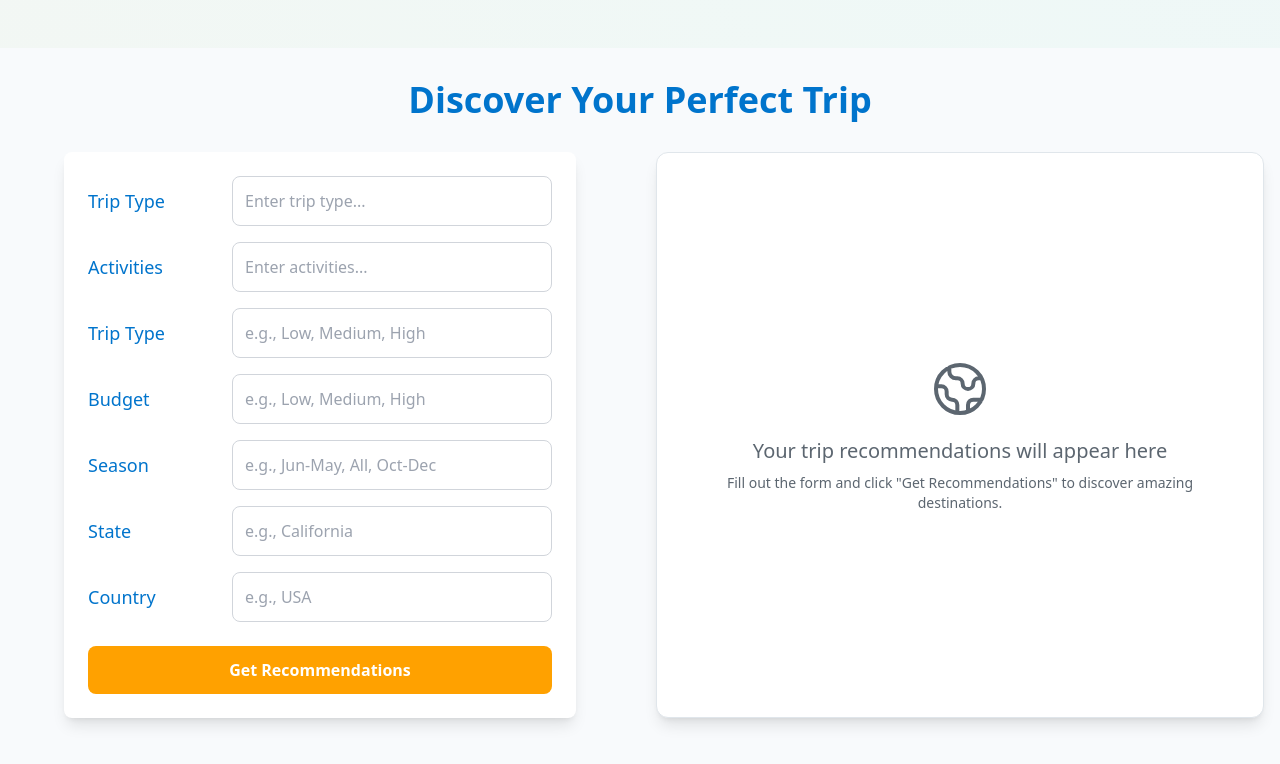
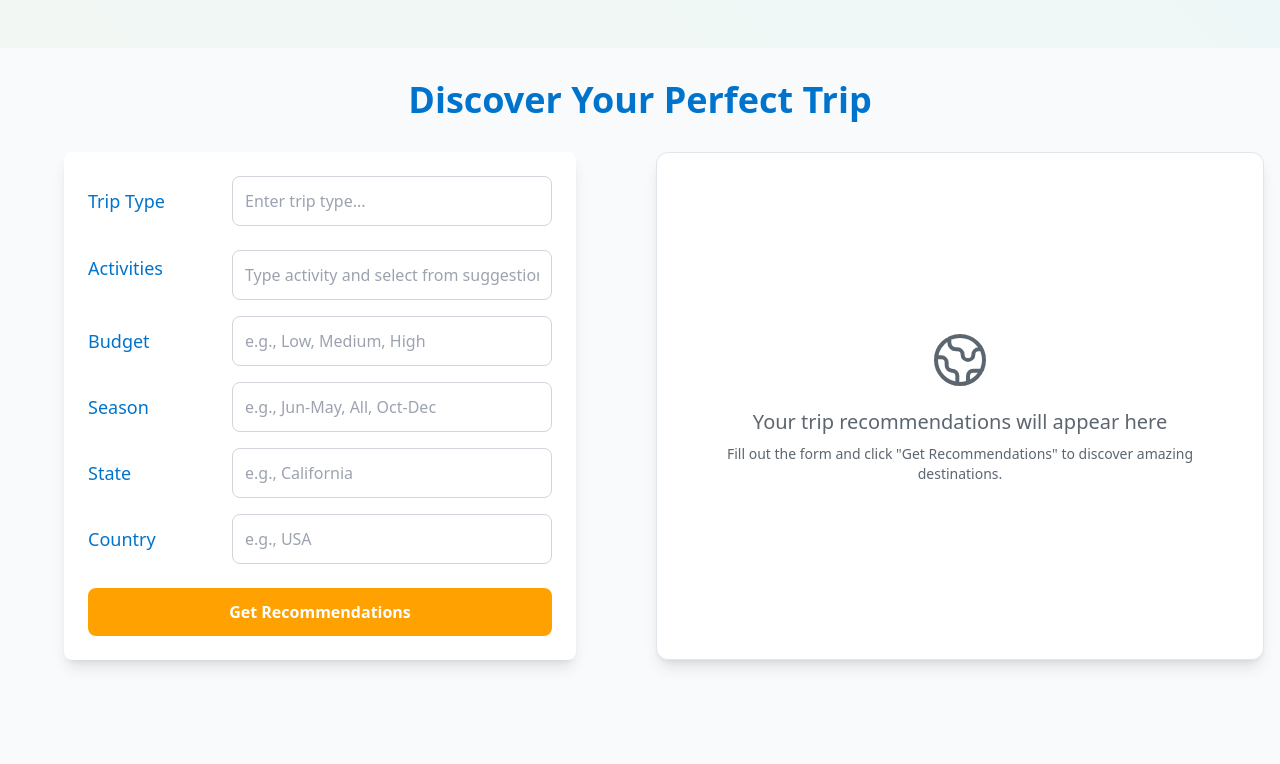
Before and after one commit to Prithwi32/TripNext, a Next.js app in the folder frontend/: page /user/trip-recommend in a window 1280 px wide. Shown: the top 764 px of the page. Built offline with nearby package versions, Linux system fonts and the light colour scheme.

Commit message:
trip recommend form fix

```diff
--- a/frontend/src/app/user/trip-recommend/components/TripRecommendationForm.tsx
+++ b/frontend/src/app/user/trip-recommend/components/TripRecommendationForm.tsx
@@ -20,7 +20,7 @@ interface FormData {
   trip_type: string;
   budget: string;
   season: string;
-  activities: string;
+  activities: string[];
   state: string;
   country: string;
 }
@@ -34,7 +34,7 @@ export default function TripRecommendation() {
     trip_type: "",
     budget: "",
     season: "",
-    activities: "",
+    activities: [],
     state: "",
     country: "",
   });
@@ -58,15 +58,18 @@ export default function TripRecommendation() {
 
   const [imageCache, setImageCache] = useState<Record<string, string>>({});
   const [imageErrors, setImageErrors] = useState<Record<string, boolean>>({});
+  const [activityInput, setActivityInput] = useState("");
 
   const handleChange = (e: React.ChangeEvent<HTMLInputElement>) => {
     const { name, value } = e.target;
+
+    // For all fields except activities
     setFormData((prev) => ({
       ...prev,
       [name]: value,
     }));
 
-    // Handle suggestions
+    // Handle suggestions for trip_type
     if (name === "trip_type") {
       const tripTypeSuggestions = TRIP_TYPES.filter((type) =>
         type.toLowerCase().includes(value.toLowerCase())
@@ -79,46 +82,52 @@ export default function TripRecommendation() {
         ...prev,
         trip_type: true,
       }));
-    } else if (name === "activities") {
-      const activitySuggestions = ACTIVITIES.filter((activity) =>
-        activity.toLowerCase().includes(value.toLowerCase())
+    }
+  };
+
+  const handleActivityInputChange = (
+    e: React.ChangeEvent<HTMLInputElement>
+  ) => {
+    const value = e.target.value;
+    setActivityInput(value);
+
+    if (value) {
+      const activitySuggestions = ACTIVITIES.filter(
+        (activity) =>
+          activity.toLowerCase().includes(value.toLowerCase()) &&
+          !formData.activities.includes(activity)
       );
-      setSuggestions((prev) => ({
-        ...prev,
-        activities: activitySuggestions,
-      }));
-      setShowSuggestions((prev) => ({
-        ...prev,
-        activities: true,
-      }));
+      setSuggestions((prev) => ({ ...prev, activities: activitySuggestions }));
+      setShowSuggestions((prev) => ({ ...prev, activities: true }));
+    } else {
+      setShowSuggestions((prev) => ({ ...prev, activities: false }));
     }
   };
 
   const handleSuggestionClick = (field: string, value: string) => {
     if (field === "activities") {
-      const currentActivities = formData.activities
-        .split(",")
-        .map((a) => a.trim())
-        .filter((a) => a);
-
-      if (!currentActivities.includes(value)) {
-        const newActivities = [...currentActivities, value].join(", ");
+      if (!formData.activities.includes(value)) {
         setFormData((prev) => ({
           ...prev,
-          activities: newActivities,
+          activities: [...prev.activities, value],
         }));
+        setActivityInput("");
       }
+      setShowSuggestions((prev) => ({
+        ...prev,
+        activities: false,
+      }));
     } else {
       // For other fields, replace the value
       setFormData((prev) => ({
         ...prev,
         [field]: value,
       }));
-    }
       setShowSuggestions((prev) => ({
         ...prev,
         [field]: false,
       }));
+    }
   };
 
   useEffect(() => {
@@ -215,19 +224,6 @@ export default function TripRecommendation() {
       activities: formData.activities,
     };
 
-    // Convert activities to array if there's input
-    if (
-      typeof submissionData.activities === "string" &&
-      submissionData.activities.trim()
-    ) {
-      submissionData.activities = submissionData.activities
-        .split(",")
-        .map((item: string) => item.trim())
-        .filter((item: string) => item.length > 0);
-    } else {
-      submissionData.activities = [];
-    }
-
     if (!validateInput(formData)) {
       setIsLoading(false);
       return;
@@ -294,6 +290,11 @@ export default function TripRecommendation() {
         },
       });
     } finally {
+      setFormData((prev) => ({
+        ...prev,
+        activities: [],
+      }));
+      setActivityInput("");
       setIsLoading(false);
     }
   };
@@ -391,7 +392,7 @@ export default function TripRecommendation() {
             <form
               id="tripForm"
               onSubmit={handleSubmit}
-              className="max-w-lg mx-auto bg-white p-6 rounded-lg shadow-lg space-y-6"
+              className="max-w-lg mx-auto bg-white dark:bg-gray-900 p-6 rounded-lg shadow-lg space-y-6"
             >
               <div className="space-y-4">
                 {/* Trip Type Field */}
@@ -408,7 +409,7 @@ export default function TripRecommendation() {
                     name="trip_type"
                     value={formData.trip_type}
                     onChange={handleChange}
-                    className="flex-1 p-3 text-black border border-gray-300 rounded-lg focus:outline-none focus:ring-2 focus:ring-primary"
+                    className="flex-1 p-3 text-black dark:text-white border border-gray-300 rounded-lg focus:outline-none focus:ring-2 focus:ring-primary"
                     placeholder="Enter trip type..."
                   />
                   {showSuggestions.trip_type &&
@@ -431,21 +432,45 @@ export default function TripRecommendation() {
                 </div>
 
                 {/* Activities Field */}
-                <div className="flex items-center space-x-4 relative">
-                  <label
-                    htmlFor="activities"
-                    className="w-32 text-lg font-medium text-primary"
-                  >
+                <div className="flex items-start space-x-4">
+                  <label className="w-32 text-lg font-medium text-primary pt-3">
                     Activities
                   </label>
+                  <div className="flex-1 space-y-2">
+                    {/* Selected activities chips */}
+                    <div className="flex flex-wrap gap-2">
+                      {formData.activities.map((activity) => (
+                        <div
+                          key={activity}
+                          className="bg-blue-100 text-blue-800 px-3 py-1 rounded-full flex items-center"
+                        >
+                          {activity}
+                          <button
+                            type="button"
+                            className="ml-2 text-red-500 hover:text-red-700"
+                            onClick={() => {
+                              setFormData((prev) => ({
+                                ...prev,
+                                activities: prev.activities.filter(
+                                  (a) => a !== activity
+                                ),
+                              }));
+                            }}
+                          >
+                            ✕
+                          </button>
+                        </div>
+                      ))}
+                    </div>
+
+                    {/* Activity input with suggestions */}
+                    <div className="relative">
                       <input
                         type="text"
-                    id="activities"
-                    name="activities"
-                    value={formData.activities}
-                    onChange={handleChange}
-                    className="flex-1 p-3 text-black border border-gray-300 rounded-lg focus:outline-none focus:ring-2 focus:ring-primary"
-                    placeholder="Enter activities..."
+                        value={activityInput}
+                        onChange={handleActivityInputChange}
+                        placeholder="Type activity and select from suggestions"
+                        className="w-full p-3 text-black dark:text-white border border-gray-300 rounded-lg focus:outline-none focus:ring-2 focus:ring-primary"
                       />
                       {showSuggestions.activities &&
                         suggestions.activities.length > 0 && (
@@ -465,13 +490,10 @@ export default function TripRecommendation() {
                           </div>
                         )}
                     </div>
+                  </div>
+                </div>
 
                 {[
-                  {
-                    id: "trip_type" as keyof FormData,
-                    label: "Trip Type",
-                    placeholder: "e.g., Low, Medium, High",
-                  },
                   {
                     id: "budget" as keyof FormData,
                     label: "Budget",
@@ -507,7 +529,7 @@ export default function TripRecommendation() {
                       value={formData[id]}
                       onChange={handleChange}
                       placeholder={placeholder}
-                      className="flex-1 p-3 text-black border border-gray-300 rounded-lg focus:outline-none focus:ring-2 focus:ring-primary"
+                      className="flex-1 p-3 text-black dark:text-white border border-gray-300 rounded-lg focus:outline-none focus:ring-2 focus:ring-primary"
                     />
                   </div>
                 ))}
```
Also changed, not shown: frontend/src/app/guide/dashboard/page.tsx (added). Lines whose indentation alone changed are shown as unchanged.
